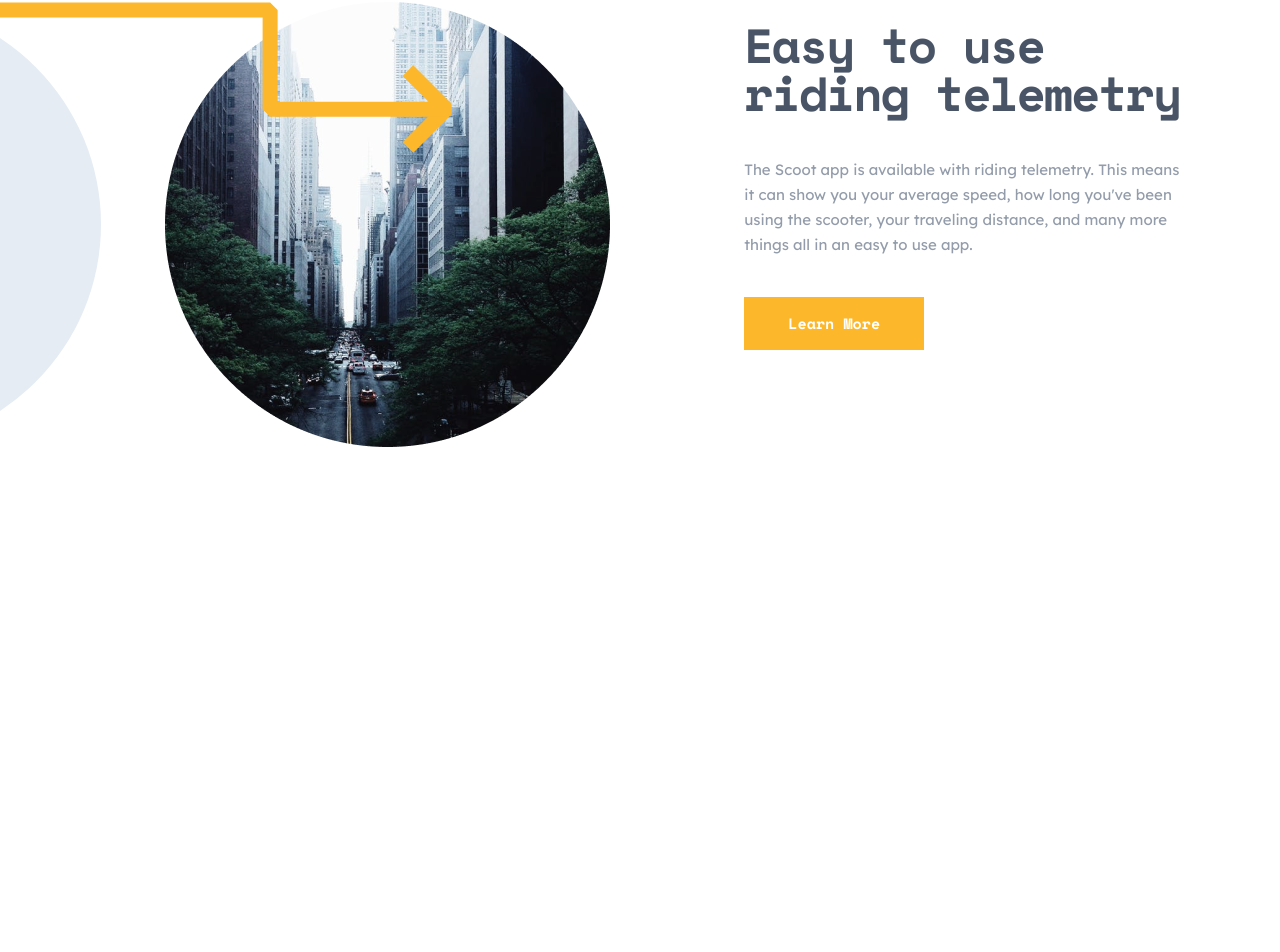
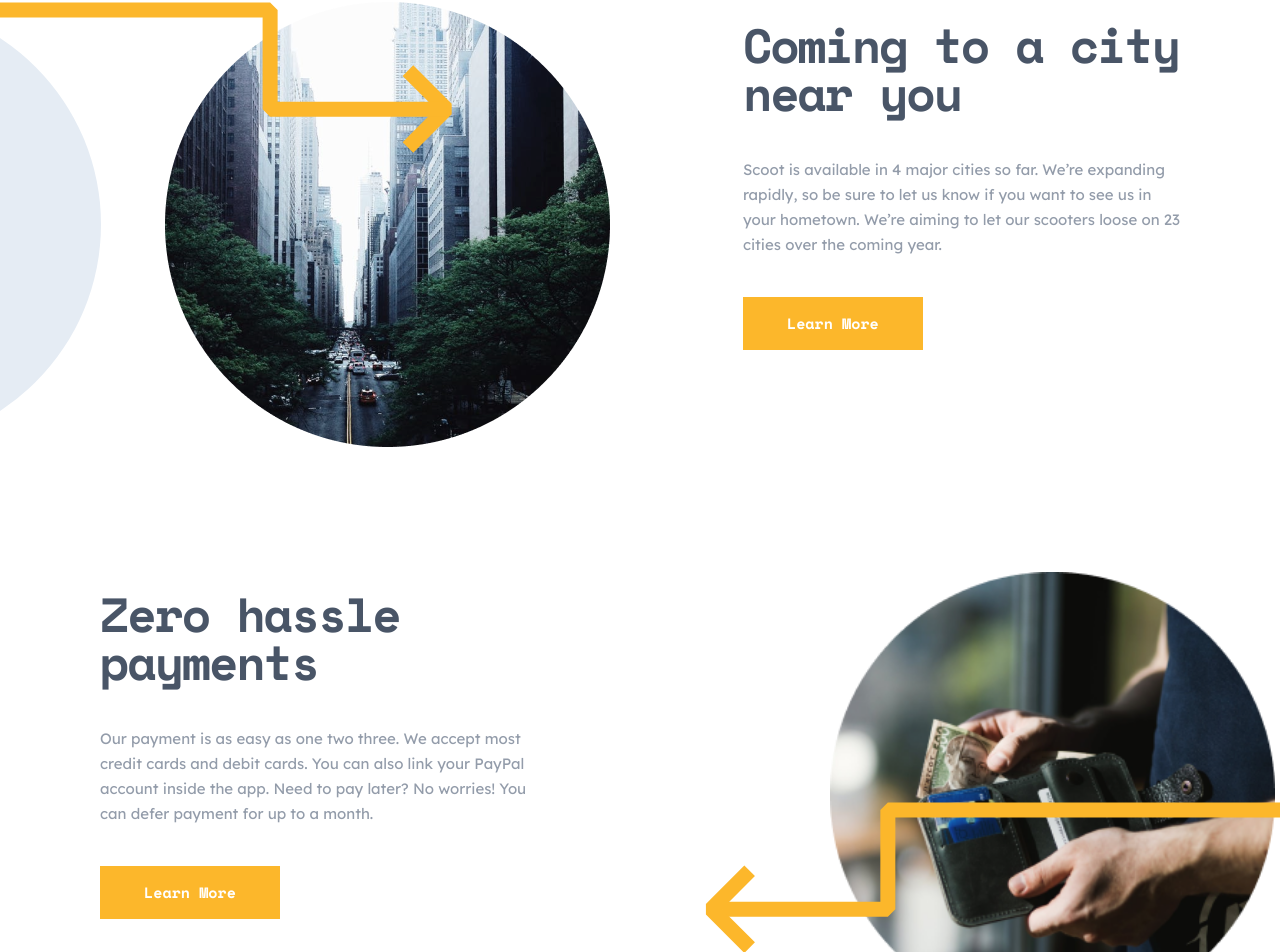
Before and after one commit to shaunvan119/scoot-webpage, a React (Create React App) app: page / in a window 1280 px wide. Shown: the part 1898-2850 px from the top of the page. Before the commit the page ends 2345 px from the top, so only its background shows below. Built offline with nearby package versions, Linux system fonts and the light colour scheme.

Commit message:
mid-body-home-container-four completed

```diff
--- a/src/components/MidBodyHome.js
+++ b/src/components/MidBodyHome.js
@@ -8,6 +8,9 @@ import circleone from "../assets/patterns/circle.svg"
 import citycircle from "../assets/images/citycircle.png"
 import leftarrow from "../assets/patterns/right-arrow.svg"
 import circletwo from "../assets/patterns/circle.svg"
+import cashpic from "../assets/images/cashpic.png"
+import rightarrowbottom from "../assets/patterns/left-downward-arrow.svg"
+import circlethree from "../assets/patterns/circle.svg"
 
 
 
@@ -72,17 +75,28 @@ function MidBodyHome() {
                 <img src={leftarrow} alt="line" className="leftarrow" />
                 <img src={circletwo} alt="line" className="circletwo" />
                 <div className="right-easy">
-                <h2 className="easy-h2">Easy to use<br/>riding telemetry</h2>
-                <p className="easy-p">The Scoot app is available with riding telemetry. This means<br/>
-                it can show you your average speed, how long you've been<br/>
-                using the scooter, your traveling distance, and many more<br/>
-                things all in an easy to use app.</p>
+                <h2 className="easy-h2">Coming to a city<br/>near you</h2>
+                <p className="easy-p">Scoot is available in 4 major cities so far. We’re expanding<br/>
+                    rapidly, so be sure to let us know if you want to see us in<br/>
+                    your hometown. We’re aiming to let our scooters loose on 23<br/>
+                    cities over the coming year.</p>
                 <button className="learn-more-button">Learn More</button>
                 </div>
 
             </div>
 
             <div className="mid-body-home-container-four">
+                <div className="left-easy-bottom">
+                <h2 className="easy-h2">Zero hassle<br/>payments</h2>
+                <p className="easy-p">Our payment is as easy as one two three. We accept most<br/>
+              credit cards and debit cards. You can also link your PayPal <br/>
+              account inside the app. Need to pay later? No worries! You<br/>
+              can defer payment for up to a month.</p>
+                <button className="learn-more-button">Learn More</button>
+                </div>
+                <img src={cashpic} alt="line" className="cashpic" />
+                <img src={rightarrowbottom} alt="line" className="rightarrowbottom" />
+                <img src={circlethree} alt="line" className="circlethree" />
 
             </div>
        </div>
--- a/src/index.css
+++ b/src/index.css
@@ -177,6 +177,13 @@ nav li  {
   margin-right: 100px;
 }
 
+.mid-body-home-container-four{
+  margin-top: 200px;
+  display: flex;
+  flex-direction: row;
+  margin-left: 100px;
+}
+
 .girlphone {
   position: absolute;
   left: 830px;
@@ -192,6 +199,8 @@ nav li  {
 .mid-body-home-container-two {
   margin-top: 180px;
 }
+
+
 
 .easy-p {
   margin-bottom: 40px;
@@ -221,6 +230,26 @@ nav li  {
     top: 1900px;
   }
 
+  .cashpic {
+    position: absolute;
+    width: 445px;
+    height: 445px;
+    left: 830px;
+    top: 2470px;
+
+  }
+
+  .circlethree {
+    position: absolute;
+    left: 1339px;
+  }
+
+
+.rightarrowbottom {
+  position: absolute;
+  left: 705px;
+  top: 2700px;
+}
 
 
 
```
Also changed, not shown: src/assets/images/cashpic.png (added).
